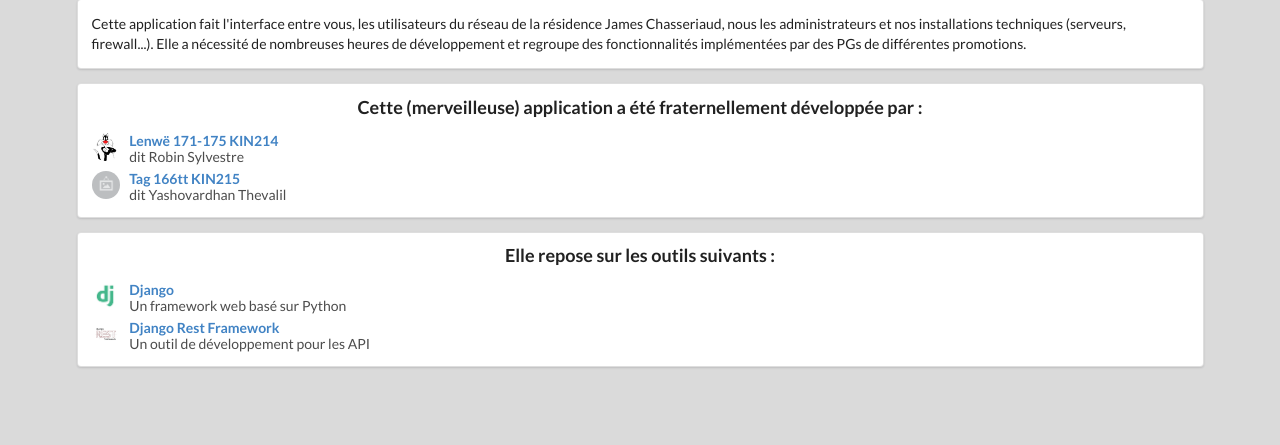
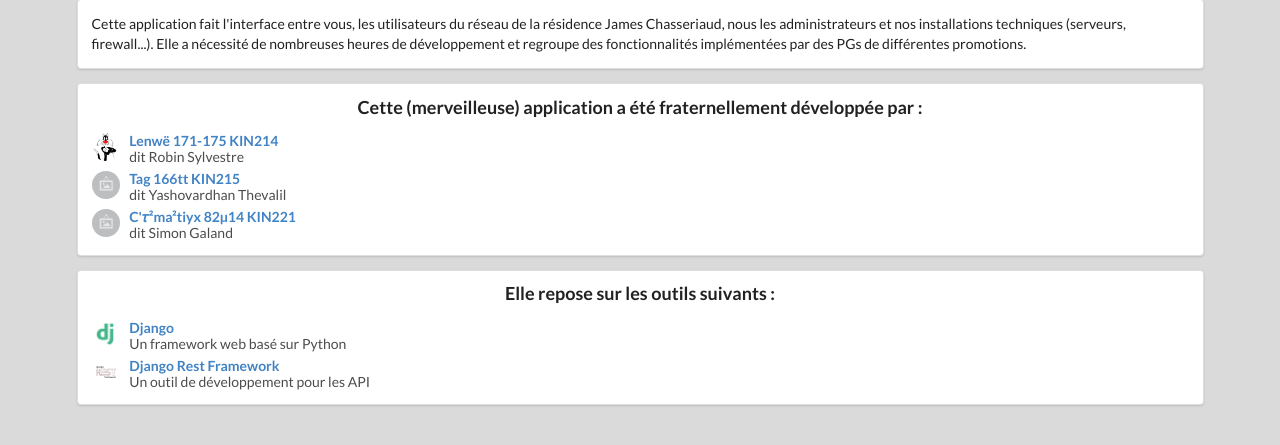
Before and after one commit to REZAL-AM-KIN/niki-s, a Django app: template templates/appuser/about.html in a window 1280 px wide. Shown: the part 126-571 px from the top of the page. Run offline with Django 3.2, Linux system fonts and the light colour scheme; the template is opened without the code that fills it, so the values that code supplies are empty.

Commit message:
Add contributor :)

```diff
--- a/templates/appuser/about.html
+++ b/templates/appuser/about.html
@@ -29,6 +29,13 @@
                     <div class="description">dit Yashovardhan Thevalil</div>
                 </div>
             </div>
+            <div class="item">
+                <img class="ui avatar image" src="{% static "images/square-image.png" %}" alt="Simon Galand">
+                <div class="content">
+                    <a class="header">C'𝜏²ma²tiyx 82µ14 KIN221</a>
+                    <div class="description">dit Simon Galand</div>
+                </div>
+            </div>
         </div>
     </div>
 
```
